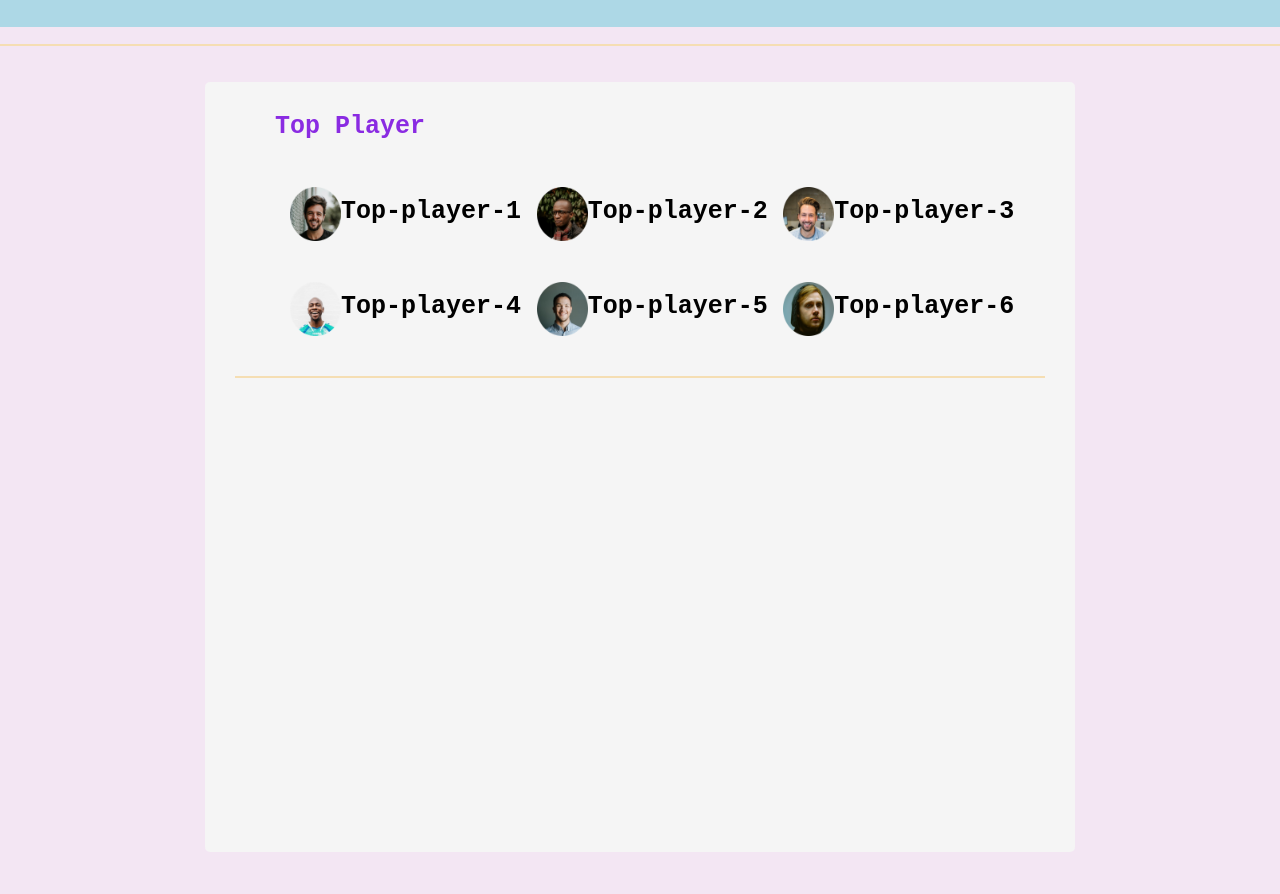
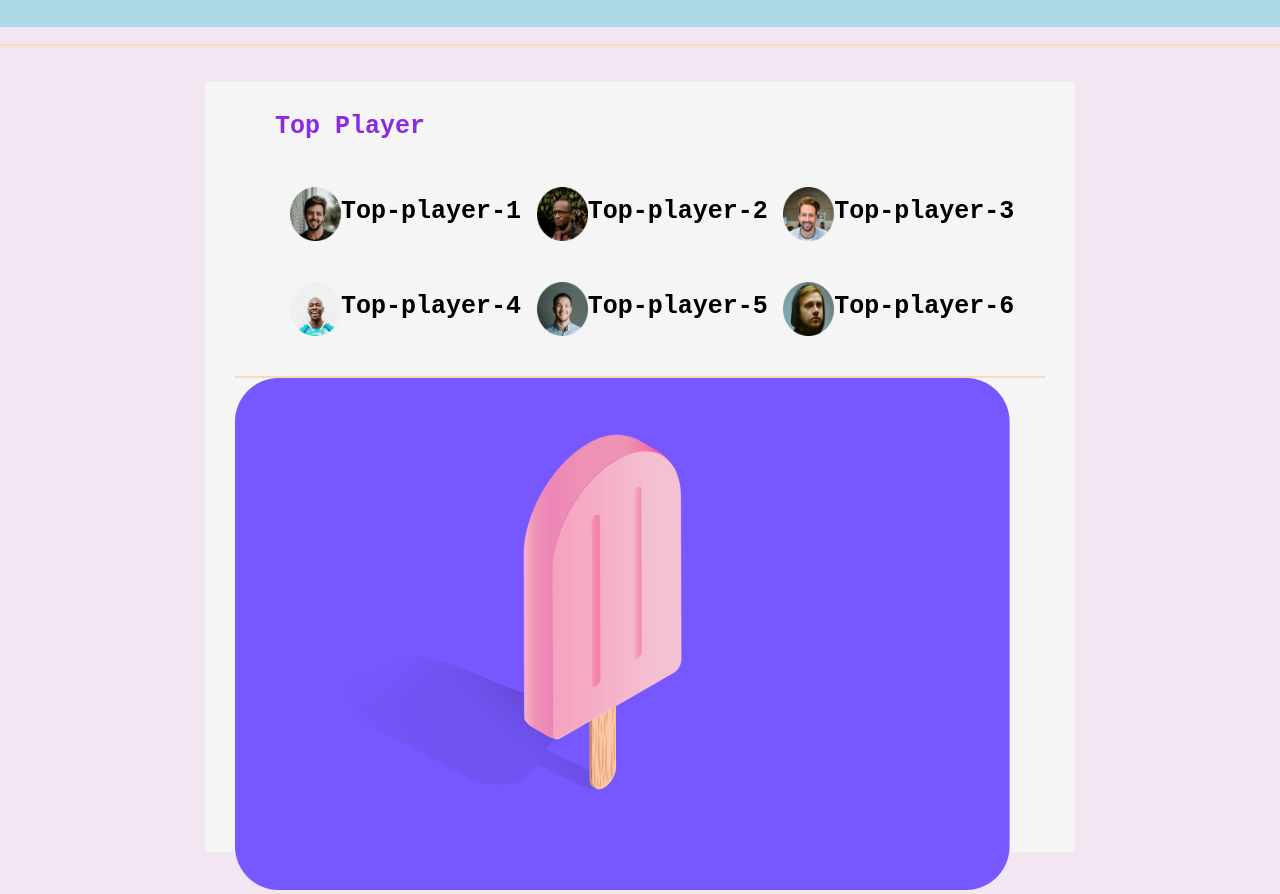
Before and after one commit to sabbir-2000/Grid-Portflio, a plain HTML site: page index.html in a window 1280 px wide. Shown: the part 84-978 px from the top of the page. Before the commit the page ends 936 px from the top, so only its background shows below. Drawn offline with Linux system fonts and the light colour scheme.

Commit message:
photo added

```diff
--- a/index.html
+++ b/index.html
@@ -65,6 +65,15 @@
             </div>
             <hr class="new-section">
             <!-- blogs start now -->
+            <div class="top-blogs">
+                <article class="blog">
+                    <div class="thumbnail">
+                        <img src="images/blogs/blog-1.png" alt="">
+                    </div>
+
+
+                </article>
+            </div>
 
 
 
```
